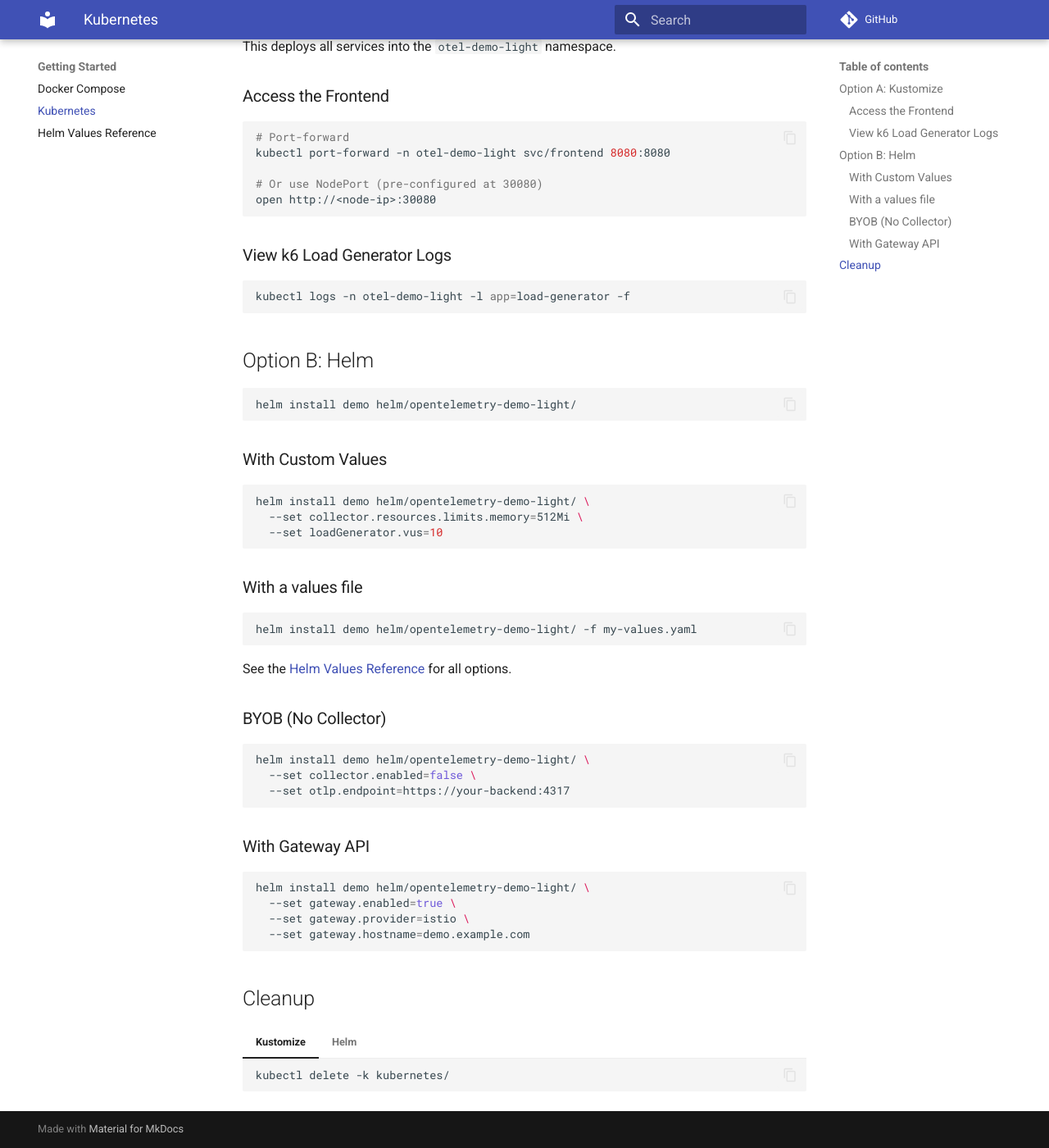
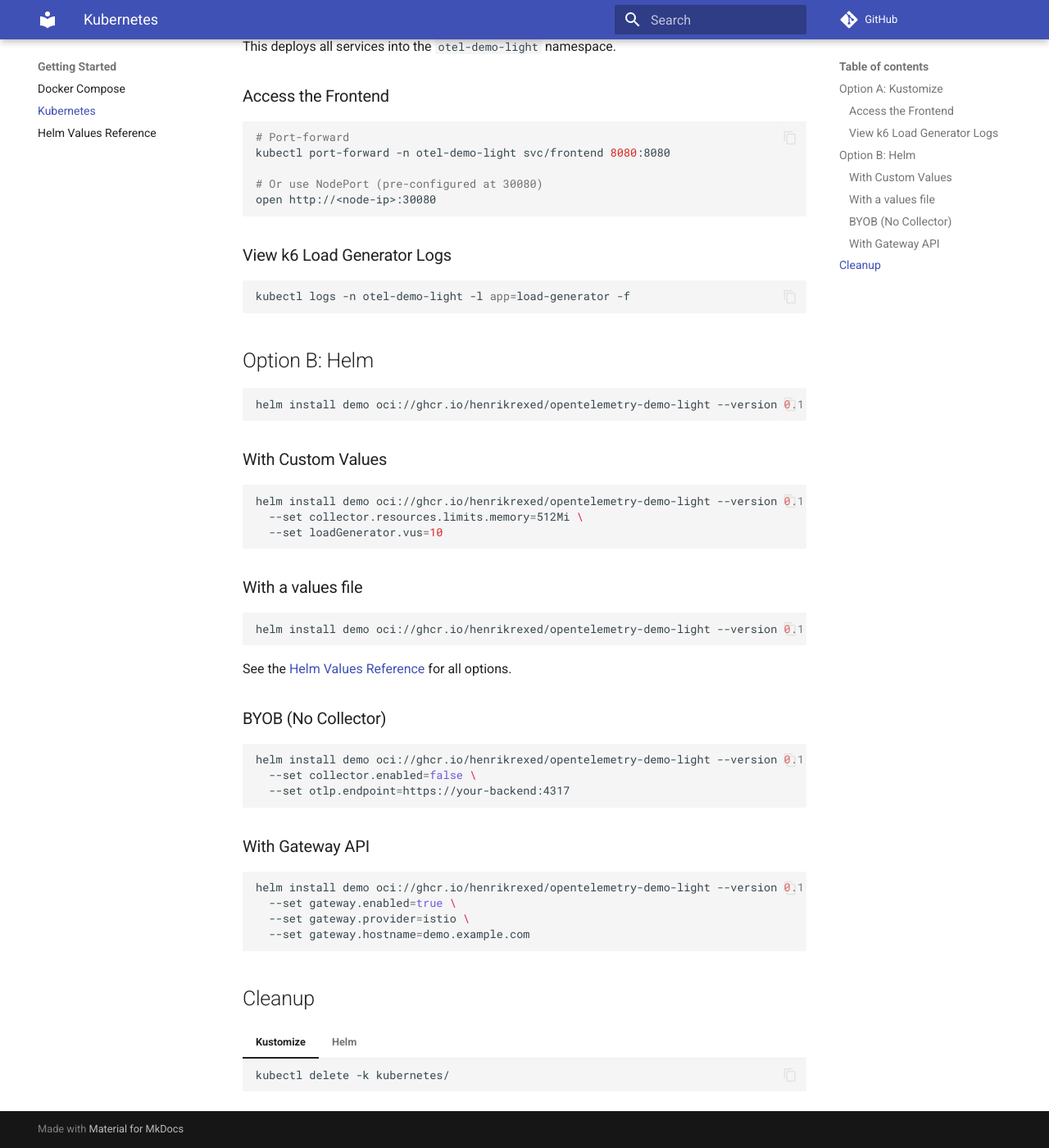
Before and after one commit to henrikrexed/opentelemetry-demo-light, an MkDocs documentation site: the page built from docs/getting-started/kubernetes.md, in a window 1280 px wide and 1400 px high, scrolled down 356 px. Shown: the whole window at 82% size. Built offline with MkDocs 1.6.1 and Material for MkDocs 9.7.7, drawn with Linux system fonts in a browser that asks for light colours; comment, search, counter and statistics services are not loaded.

Commit message:
ci: add Helm OCI publish workflow, update docs with OCI install commands

````diff
--- a/docs/getting-started/kubernetes.md
+++ b/docs/getting-started/kubernetes.md
@@ -29,13 +29,13 @@ kubectl logs -n otel-demo-light -l app=load-generator -f
 ## Option B: Helm
 
 ```bash
-helm install demo helm/opentelemetry-demo-light/
+helm install demo oci://ghcr.io/henrikrexed/opentelemetry-demo-light --version 0.1.0
 ```
 
 ### With Custom Values
 
 ```bash
-helm install demo helm/opentelemetry-demo-light/ \
+helm install demo oci://ghcr.io/henrikrexed/opentelemetry-demo-light --version 0.1.0 \
   --set collector.resources.limits.memory=512Mi \
   --set loadGenerator.vus=10
 ```
@@ -43,7 +43,7 @@ helm install demo helm/opentelemetry-demo-light/ \
 ### With a values file
 
 ```bash
-helm install demo helm/opentelemetry-demo-light/ -f my-values.yaml
+helm install demo oci://ghcr.io/henrikrexed/opentelemetry-demo-light --version 0.1.0 -f my-values.yaml
 ```
 
 See the [Helm Values Reference](helm-values.md) for all options.
@@ -51,7 +51,7 @@ See the [Helm Values Reference](helm-values.md) for all options.
 ### BYOB (No Collector)
 
 ```bash
-helm install demo helm/opentelemetry-demo-light/ \
+helm install demo oci://ghcr.io/henrikrexed/opentelemetry-demo-light --version 0.1.0 \
   --set collector.enabled=false \
   --set otlp.endpoint=https://your-backend:4317
 ```
@@ -59,7 +59,7 @@ helm install demo helm/opentelemetry-demo-light/ \
 ### With Gateway API
 
 ```bash
-helm install demo helm/opentelemetry-demo-light/ \
+helm install demo oci://ghcr.io/henrikrexed/opentelemetry-demo-light --version 0.1.0 \
   --set gateway.enabled=true \
   --set gateway.provider=istio \
   --set gateway.hostname=demo.example.com
````
Also changed, not shown: README.md (+6 -4 lines), src/payment/Cargo.toml (+8 -8 lines), 3 other files.
